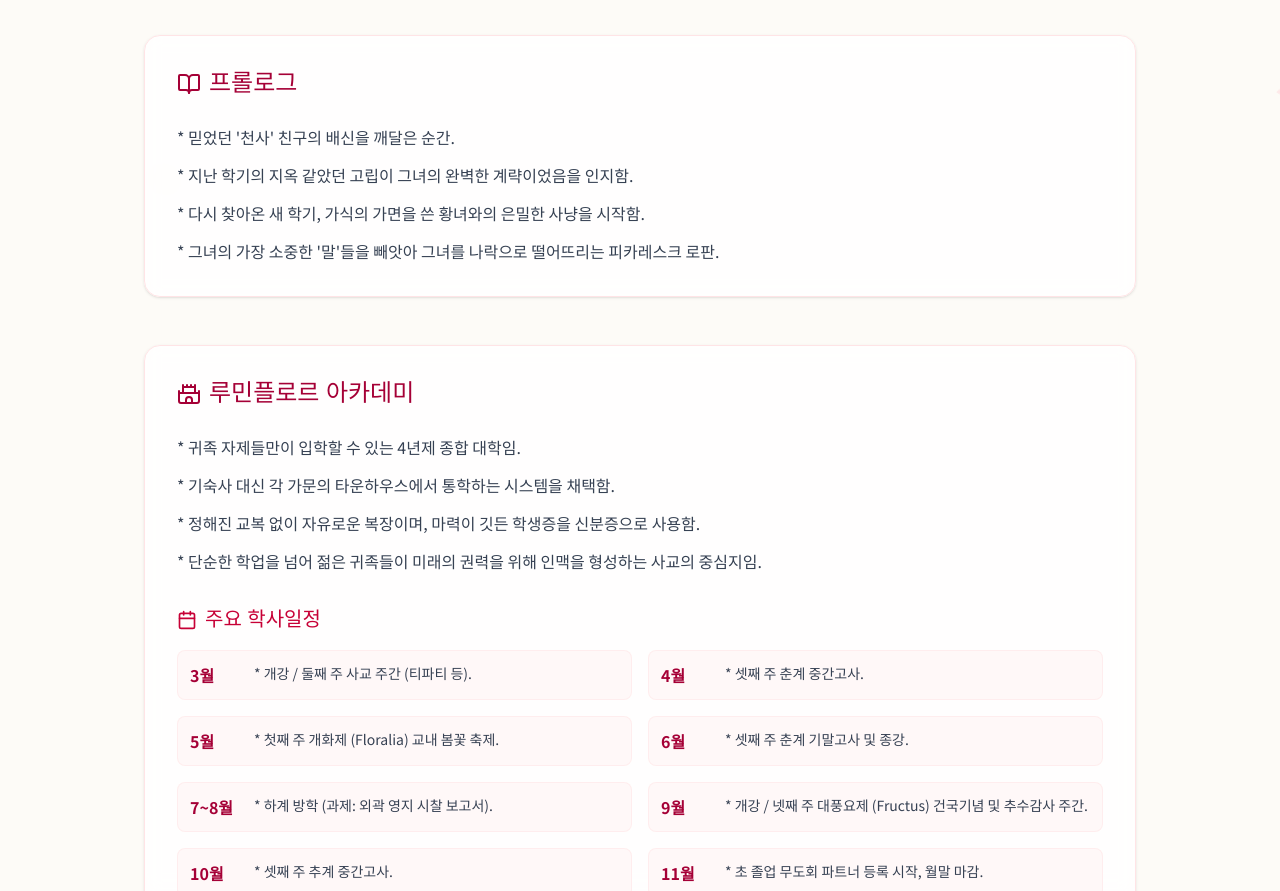
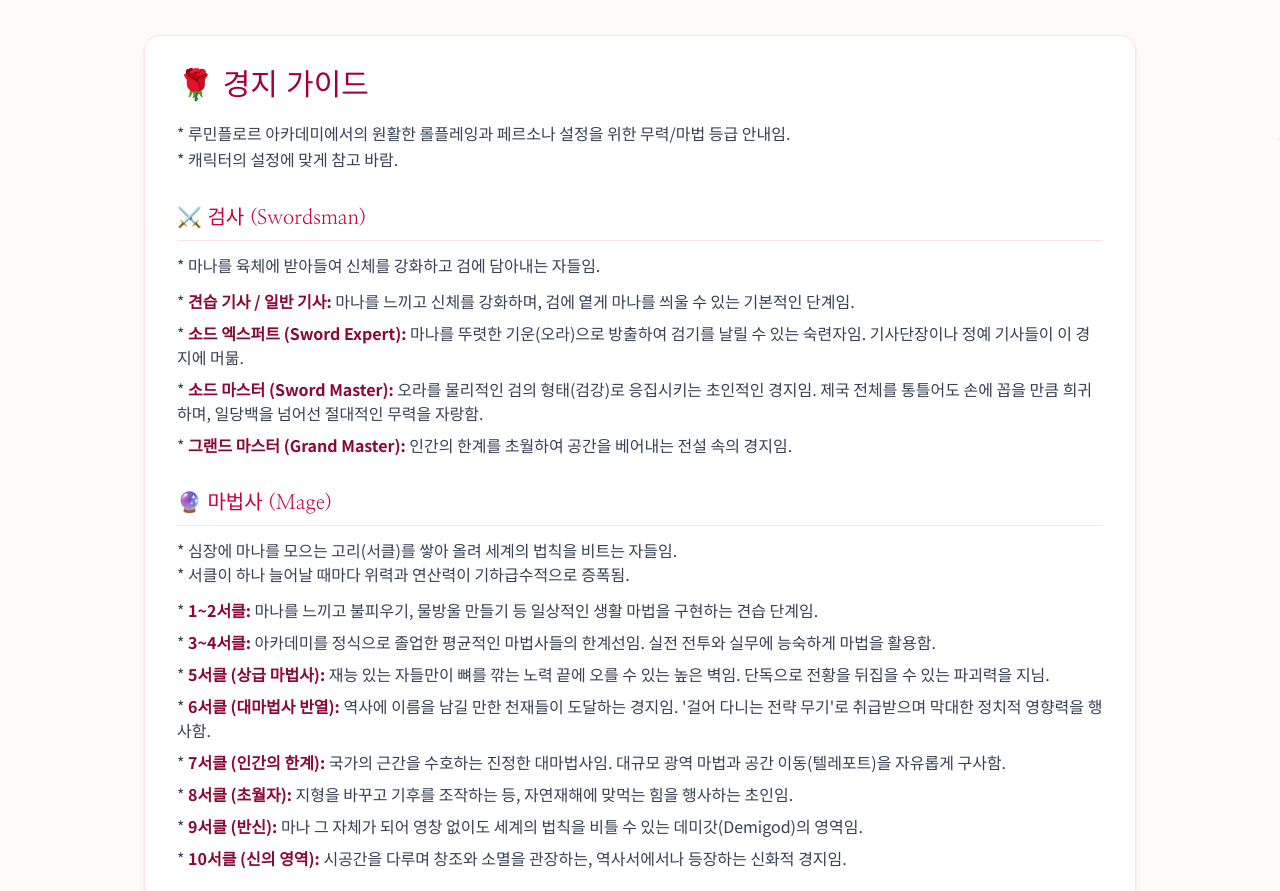
Before and after one commit to gbe-gif/rs, a React (Vite) app: page / in a window 1280 px wide. Shown: the part 340-1231 px from the top of the page. Built offline with nearby package versions, Linux system fonts and the light colour scheme.

Commit message:
feat: Add guide section to website
Introduces a new "Guide" section to the website, detailing the power/magic tiers for roleplaying within Luminaflor Academy. This section helps users set up their characters with appropriate power levels and understand the in-world progression.

```diff
--- a/src/App.tsx
+++ b/src/App.tsx
@@ -39,6 +39,7 @@ const Navbar = () => {
   const [isOpen, setIsOpen] = useState(false);
   const navItems = [
     { name: 'Home', href: '#home' },
+    { name: 'Guide', href: '#guide' },
     { name: 'World', href: '#world' },
     { name: 'Characters', href: '#characters' },
     { name: 'Commands', href: '#commands' },
@@ -114,6 +115,135 @@ const SectionHome = () => (
         [🔮 이미지 모아보기 바로가기]
       </a>
     </motion.div>
+
+    <div id="guide" className="w-full bg-white/90 backdrop-blur-sm p-6 md:p-8 rounded-2xl shadow-sm border border-rose-100 mb-12 scroll-mt-24">
+      <h2 className="text-2xl md:text-3xl font-serif text-rose-800 mb-4 flex items-center gap-2">
+        🌹 경지 가이드
+      </h2>
+      <p className="text-gray-700 mb-8 leading-relaxed">
+        * 루민플로르 아카데미에서의 원활한 롤플레잉과 페르소나 설정을 위한 무력/마법 등급 안내임.<br/>
+        * 캐릭터의 설정에 맞게 참고 바람.
+      </p>
+
+      <div className="space-y-8">
+        {/* 검사 */}
+        <div>
+          <h3 className="text-xl font-serif text-rose-700 mb-3 border-b border-rose-100 pb-2">
+            ⚔️ 검사 (Swordsman)
+          </h3>
+          <p className="text-gray-700 mb-3">* 마나를 육체에 받아들여 신체를 강화하고 검에 담아내는 자들임.</p>
+          <ul className="space-y-2 text-gray-700">
+            <li>* <strong className="text-rose-900">견습 기사 / 일반 기사:</strong> 마나를 느끼고 신체를 강화하며, 검에 옅게 마나를 씌울 수 있는 기본적인 단계임.</li>
+            <li>* <strong className="text-rose-900">소드 엑스퍼트 (Sword Expert):</strong> 마나를 뚜렷한 기운(오라)으로 방출하여 검기를 날릴 수 있는 숙련자임. 기사단장이나 정예 기사들이 이 경지에 머묾.</li>
+            <li>* <strong className="text-rose-900">소드 마스터 (Sword Master):</strong> 오라를 물리적인 검의 형태(검강)로 응집시키는 초인적인 경지임. 제국 전체를 통틀어도 손에 꼽을 만큼 희귀하며, 일당백을 넘어선 절대적인 무력을 자랑함.</li>
+            <li>* <strong className="text-rose-900">그랜드 마스터 (Grand Master):</strong> 인간의 한계를 초월하여 공간을 베어내는 전설 속의 경지임.</li>
+          </ul>
+        </div>
+
+        {/* 마법사 */}
+        <div>
+          <h3 className="text-xl font-serif text-rose-700 mb-3 border-b border-rose-100 pb-2">
+            🔮 마법사 (Mage)
+          </h3>
+          <p className="text-gray-700 mb-3">
+            * 심장에 마나를 모으는 고리(서클)를 쌓아 올려 세계의 법칙을 비트는 자들임.<br/>
+            * 서클이 하나 늘어날 때마다 위력과 연산력이 기하급수적으로 증폭됨.
+          </p>
+          <ul className="space-y-2 text-gray-700">
+            <li>* <strong className="text-rose-900">1~2서클:</strong> 마나를 느끼고 불피우기, 물방울 만들기 등 일상적인 생활 마법을 구현하는 견습 단계임.</li>
+            <li>* <strong className="text-rose-900">3~4서클:</strong> 아카데미를 정식으로 졸업한 평균적인 마법사들의 한계선임. 실전 전투와 실무에 능숙하게 마법을 활용함.</li>
+            <li>* <strong className="text-rose-900">5서클 (상급 마법사):</strong> 재능 있는 자들만이 뼈를 깎는 노력 끝에 오를 수 있는 높은 벽임. 단독으로 전황을 뒤집을 수 있는 파괴력을 지님.</li>
+            <li>* <strong className="text-rose-900">6서클 (대마법사 반열):</strong> 역사에 이름을 남길 만한 천재들이 도달하는 경지임. '걸어 다니는 전략 무기'로 취급받으며 막대한 정치적 영향력을 행사함.</li>
+            <li>* <strong className="text-rose-900">7서클 (인간의 한계):</strong> 국가의 근간을 수호하는 진정한 대마법사임. 대규모 광역 마법과 공간 이동(텔레포트)을 자유롭게 구사함.</li>
+            <li>* <strong className="text-rose-900">8서클 (초월자):</strong> 지형을 바꾸고 기후를 조작하는 등, 자연재해에 맞먹는 힘을 행사하는 초인임.</li>
+            <li>* <strong className="text-rose-900">9서클 (반신):</strong> 마나 그 자체가 되어 영창 없이도 세계의 법칙을 비틀 수 있는 데미갓(Demigod)의 영역임.</li>
+            <li>* <strong className="text-rose-900">10서클 (신의 영역):</strong> 시공간을 다루며 창조와 소멸을 관장하는, 역사서에서나 등장하는 신화적 경지임.</li>
+          </ul>
+        </div>
+
+        {/* 정령사 */}
+        <div>
+          <h3 className="text-xl font-serif text-rose-700 mb-3 border-b border-rose-100 pb-2">
+            🧚 정령사 (Elementalist)
+          </h3>
+          <p className="text-gray-700 mb-3">
+            * 자연의 의지인 정령과 교감하고 계약하여 그들의 힘을 빌려 쓰는 자들임.<br/>
+            * 마법사와 달리 '친화력'이라는 선천적인 재능이 절대적으로 필요함.
+          </p>
+          <ul className="space-y-2 text-gray-700 mb-6">
+            <li>* <strong className="text-rose-900">하급 정령사:</strong> 미약한 자아를 가진 하급 정령과 계약함. 작은 불씨를 만들거나 산들바람을 부는 등 기초적인 원소 조종이 가능함.</li>
+            <li>* <strong className="text-rose-900">중급 정령사:</strong> 뚜렷한 자아와 형태를 갖춘 중급 정령과 계약함. 본격적인 전투가 가능하며, 정령과의 대화가 원활해짐.</li>
+            <li>* <strong className="text-rose-900">상급 정령사:</strong> 고위 지성을 가지고 인간의 형태(폴리모프)를 취할 수 있는 상급 정령과 계약한 극소수의 능력자임. 도시 하나를 날려버릴 수 있는 힘을 다룸.</li>
+            <li>* <strong className="text-rose-900">정령왕의 계약자:</strong> 각 원소를 다스리는 정령계의 군주와 계약한 신화적인 존재임.</li>
+          </ul>
+
+          <div className="bg-rose-50/50 rounded-xl p-4 md:p-6 border border-rose-100 overflow-x-auto">
+            <h4 className="font-serif text-rose-800 mb-4 flex items-center gap-2">
+              💡 원소별 정령 계급표 (참고용)
+            </h4>
+            <table className="w-full text-sm text-left whitespace-nowrap">
+              <thead className="text-rose-900 border-b border-rose-200">
+                <tr>
+                  <th className="py-2 px-4 font-semibold">속성</th>
+                  <th className="py-2 px-4 font-semibold">하급 정령</th>
+                  <th className="py-2 px-4 font-semibold">중급 정령</th>
+                  <th className="py-2 px-4 font-semibold">상급 정령</th>
+                  <th className="py-2 px-4 font-semibold">정령왕 (최상급)</th>
+                </tr>
+              </thead>
+              <tbody className="text-gray-700 divide-y divide-rose-100">
+                <tr>
+                  <td className="py-2 px-4 font-medium">🔥 불</td>
+                  <td className="py-2 px-4">카사</td>
+                  <td className="py-2 px-4">샐러맨더</td>
+                  <td className="py-2 px-4">이프리트</td>
+                  <td className="py-2 px-4">이프리트 (동명) / 카리엔</td>
+                </tr>
+                <tr>
+                  <td className="py-2 px-4 font-medium">💧 물</td>
+                  <td className="py-2 px-4">나이아드</td>
+                  <td className="py-2 px-4">운디네</td>
+                  <td className="py-2 px-4">실피드 (물)</td>
+                  <td className="py-2 px-4">엘퀴네스</td>
+                </tr>
+                <tr>
+                  <td className="py-2 px-4 font-medium">🍃 바람</td>
+                  <td className="py-2 px-4">실프</td>
+                  <td className="py-2 px-4">실피드</td>
+                  <td className="py-2 px-4">진 (Djinn)</td>
+                  <td className="py-2 px-4">미네르바 / 실라이론</td>
+                </tr>
+                <tr>
+                  <td className="py-2 px-4 font-medium">⛰️ 땅</td>
+                  <td className="py-2 px-4">픽시</td>
+                  <td className="py-2 px-4">노움</td>
+                  <td className="py-2 px-4">클레이</td>
+                  <td className="py-2 px-4">노아스 / 트로웰</td>
+                </tr>
+                <tr>
+                  <td className="py-2 px-4 font-medium">✨ 빛</td>
+                  <td className="py-2 px-4">위스프</td>
+                  <td className="py-2 px-4">루미엘</td>
+                  <td className="py-2 px-4">샤이닝</td>
+                  <td className="py-2 px-4">루미나스</td>
+                </tr>
+                <tr>
+                  <td className="py-2 px-4 font-medium">🌑 어둠</td>
+                  <td className="py-2 px-4">셰이드</td>
+                  <td className="py-2 px-4">다크</td>
+                  <td className="py-2 px-4">섀도우</td>
+                  <td className="py-2 px-4">다크니스</td>
+                </tr>
+              </tbody>
+            </table>
+          </div>
+
+          <p className="mt-4 text-rose-800 font-medium text-sm text-center bg-rose-50 py-2 rounded-lg">
+            * 안토니아 황실은 대대로 꽃의 정령들과 계약하고 있음.
+          </p>
+        </div>
+      </div>
+    </div>
 
     <div className="w-full bg-white/80 backdrop-blur-sm p-6 md:p-8 rounded-2xl shadow-sm border border-rose-100 mb-12">
       <h2 className="text-2xl font-serif text-rose-800 mb-6 flex items-center gap-2">
```
